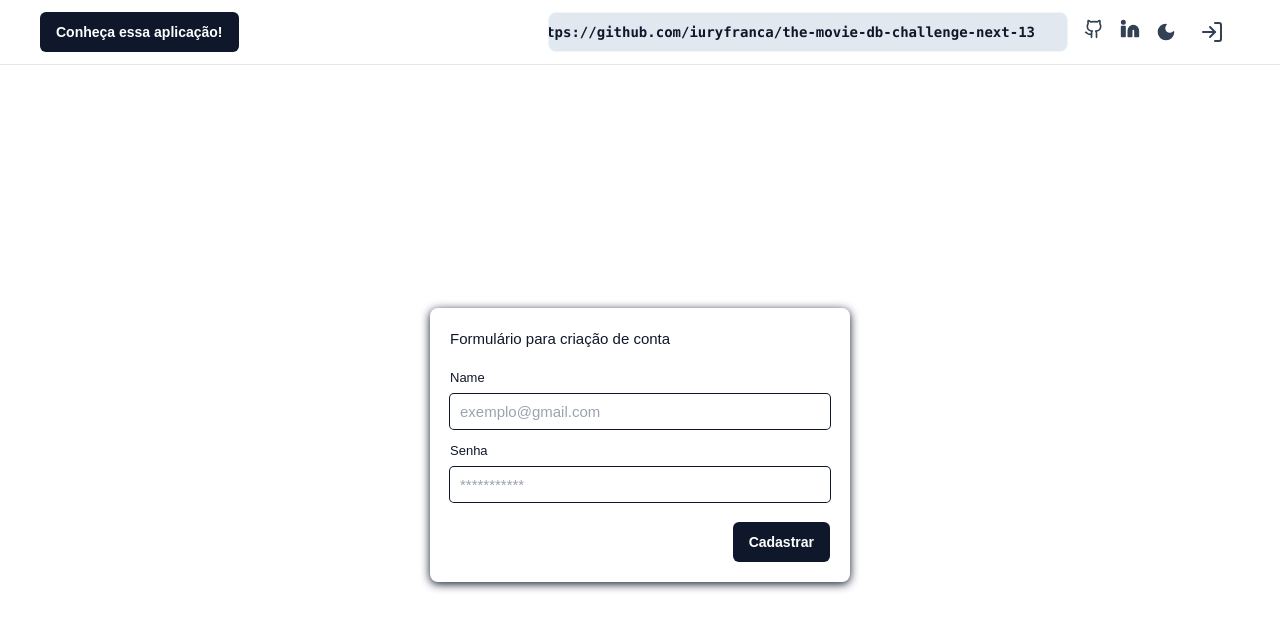
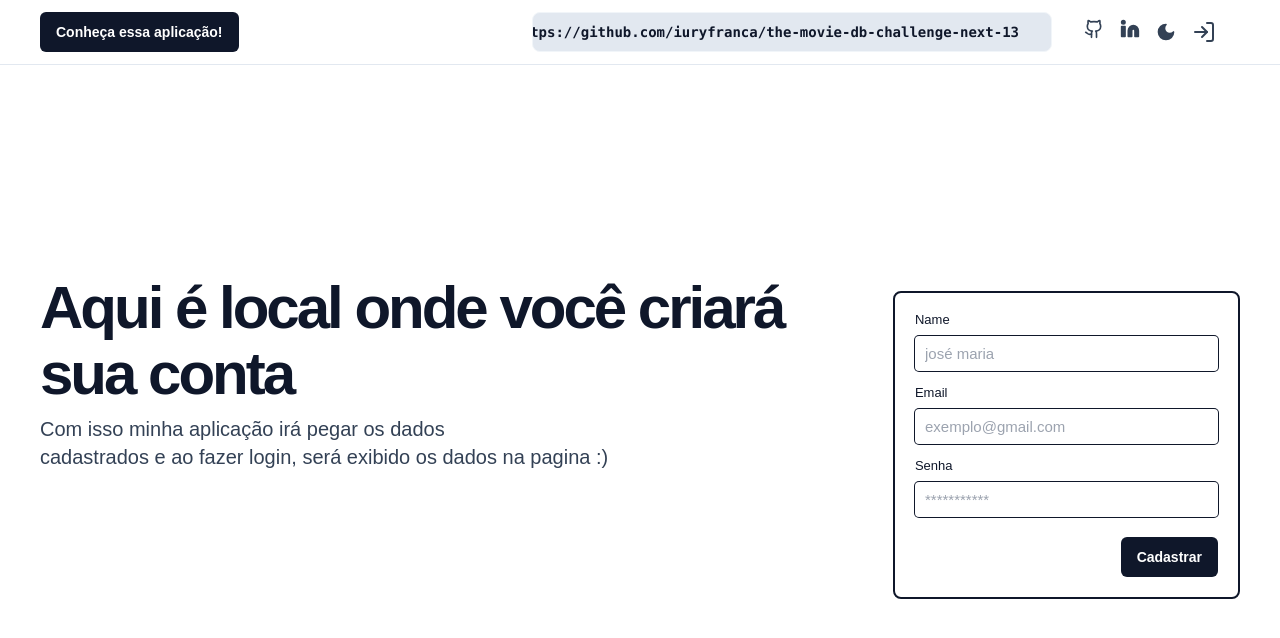
Before and after one commit to iuryfranca/the-movie-db-challenge-vue, a Vue app: page /register in a window 1280 px wide. Shown: the top 638 px of the page. Built offline with nearby package versions, Linux system fonts and the light colour scheme; what prettier-plugin-tailwindcss would draw is missing.

Commit message:
style: styling view login and register 💎

```diff
--- a/src/components/HeaderPage.vue
+++ b/src/components/HeaderPage.vue
@@ -6,15 +6,6 @@
       class="container flex h-16 items-center sm:justify-between sm:space-x-0"
     >
       <a href="/movies">
-        <!-- <button class="rounded-lg border-2 border-blue-900 p-1">
-          <span class="flex text-xs font-semibold sm:hidden sm:text-sm">
-            Vamos lá!
-          </span>
-          <span class="hidden text-xs font-semibold sm:flex sm:text-sm">
-            Conheça essa aplicação!
-          </span>
-          <LogIn class="ml-2 h-4 w-4" />
-        </button> -->
         <ButtonUi :msg="'Conheça essa aplicação!'" />
       </a>
       <!-- <MainNav /> -->
@@ -38,7 +29,7 @@
             </a>
           </pre>
 
-        <nav class="flex items-center gap-3 space-x-1 px-2">
+        <nav class="flex items-center gap-3 space-x-1 px-6">
           <a :href="siteConfig.links.github" target="_blank" rel="noreferrer">
             <button>
               <Github
@@ -80,7 +71,7 @@
           <!-- Botão para Login/register -->
           <div class="relative">
             <button
-              class="peer flex cursor-default select-none items-center rounded-sm py-1.5 px-2 text-sm font-medium text-slate-700 outline-none transition-all duration-200 hover:text-slate-900 dark:text-slate-400 dark:hover:text-slate-100"
+              class="rounded-s peer flex cursor-default select-none items-center text-sm font-medium text-slate-700 outline-none transition-all duration-200 hover:text-slate-900 dark:text-slate-400 dark:hover:text-slate-100"
             >
               <LogIn />
             </button>
@@ -96,6 +87,12 @@
                     href="/login"
                   >
                     Login
+                  </a>
+                  <a
+                    class="relative flex w-full cursor-default select-none items-center rounded-sm py-1.5 px-2 text-sm font-medium outline-none hover:bg-slate-100 focus:bg-slate-100 data-[disabled]:pointer-events-none data-[disabled]:opacity-50 dark:hover:bg-slate-700 dark:focus:bg-slate-700"
+                    href="/register"
+                  >
+                    Registro
                   </a>
                   <button
                     class="relative flex w-full cursor-default select-none items-center rounded-sm py-1.5 px-2 text-sm font-medium outline-none hover:bg-slate-100 focus:bg-slate-100 data-[disabled]:pointer-events-none data-[disabled]:opacity-50 dark:hover:bg-slate-700 dark:focus:bg-slate-700"
--- a/src/store/index.ts
+++ b/src/store/index.ts
@@ -6,6 +6,7 @@ import {
   createUserWithEmailAndPassword,
   signInWithEmailAndPassword,
   signOut,
+  updateProfile,
 } from 'firebase/auth'
 
 const store = createStore({
@@ -19,15 +20,21 @@ const store = createStore({
     },
   },
   actions: {
-    async signup(context, { email, password }) {
+    async signup(context, { email, password, displayName }) {
       console.log('signup atualizado')
 
-      const res = await createUserWithEmailAndPassword(auth, email, password)
-      if (res) {
-        context.commit('setUser', res.user)
-      } else {
-        throw new Error('Algo deu errado na hora de criar sua conta :(')
-      }
+      await createUserWithEmailAndPassword(auth, email, password).then(
+        (res) => {
+          if (res) {
+            context.commit('setUser', res.user)
+            updateProfile(res.user, {
+              displayName: displayName,
+            })
+          } else {
+            throw new Error('Algo deu errado na hora de criar sua conta :(')
+          }
+        }
+      )
     },
     async login(context, { email, password }) {
       console.log('Login realizado')
--- a/src/views/LoginView.vue
+++ b/src/views/LoginView.vue
@@ -1,7 +1,25 @@
 <template>
-  <div class="flex h-full min-h-[90vh] w-full items-center justify-center">
+  <div
+    class="flex h-full min-h-[90vh] w-full flex-col items-center justify-center gap-5 sm:flex-row"
+  >
     <div
-      class="0 mt-10 h-min w-[420px] items-center rounded-lg shadow-[0_2px_10px]"
+      class="flex min-h-min max-w-[900px] flex-col items-start gap-2 sm:min-h-[300px]"
+    >
+      <h1
+        class="text-3xl font-extrabold leading-tight tracking-tighter md:text-5xl lg:text-6xl lg:leading-[1.1]"
+      >
+        Aqui é local onde você irá fazer o login
+      </h1>
+      <span
+        class="max-w-[700px] text-lg text-slate-700 dark:text-slate-400 sm:text-xl"
+      >
+        Com isso minha aplicação irá pegar os dados
+        <br class="hidden sm:inline" />
+        cadastrados e ao fazer login, será exibido os dados na pagina :)
+      </span>
+    </div>
+    <div
+      class="mt-10 h-min w-full items-center rounded-lg border-2 border-slate-900 dark:border-white sm:w-[420px]"
     >
       <form
         className="p-5 rounded-b-md outline-none focus:shadow-[0_0_0_2px] focus:shadow-black"
@@ -15,7 +33,7 @@
             className="text-[13px] leading-none mb-2.5 block"
             htmlFor="name"
           >
-            Name
+            Email
           </label>
           <input
             className="rounded px-2.5 text-[15px] leading-none shadow-[0_0_0_1px] h-[35px] focus:shadow-[0_0_0_2px] outline-none text-slate-900"
@@ -41,7 +59,7 @@
           />
         </fieldset>
         <div className="flex justify-end mt-5">
-          <ButtonUi msg="Salvar" />
+          <ButtonUi msg="Entrar" />
         </div>
         <div v-if="error">
           <span class="text-xs text-red-600">{{ error }}</span>
--- a/src/views/SignupView.vue
+++ b/src/views/SignupView.vue
@@ -1,18 +1,48 @@
 <template>
-  <div class="flex h-full min-h-[90vh] w-full items-center justify-center">
+  <div
+    class="flex h-full min-h-[90vh] w-full flex-col items-center justify-center gap-5 sm:flex-row"
+  >
     <div
-      class="0 mt-10 h-min w-[420px] items-center rounded-lg shadow-[0_2px_10px]"
+      class="flex min-h-min max-w-[900px] flex-col items-start gap-2 sm:min-h-[300px]"
+    >
+      <h1
+        class="text-3xl font-extrabold leading-tight tracking-tighter md:text-5xl lg:text-6xl lg:leading-[1.1]"
+      >
+        Aqui é local onde você criará sua conta
+      </h1>
+      <span
+        class="max-w-[700px] text-lg text-slate-700 dark:text-slate-400 sm:text-xl"
+      >
+        Com isso minha aplicação irá pegar os dados
+        <br class="hidden sm:inline" />
+        cadastrados e ao fazer login, será exibido os dados na pagina :)
+      </span>
+    </div>
+    <div
+      class="mt-10 h-min w-full items-center rounded-lg border-2 border-slate-900 dark:border-white sm:w-[420px]"
     >
       <form
-        className="p-5 rounded-b-md outline-none focus:shadow-[0_0_0_2px] focus:shadow-black"
+        className="p-5 rounded-b-md outline-non"
         @submit.prevent="handleSubmit"
       >
-        <p className="mb-5 text-[15px] leading-normal">
-          Formulário para criação de conta
-        </p>
+        <fieldset className="mb-[15px] w-full flex flex-col justify-start">
+          <label
+            className="text-[13px] leading-none mb-2.5 block"
+            htmlFor="name"
+          >
+            Name
+          </label>
+          <input
+            className="rounded px-2.5 text-[15px] leading-none shadow-[0_0_0_1px] h-[35px] focus:shadow-[0_0_0_2px] outline-none text-slate-900"
+            id="name"
+            v-model="displayName"
+            type="text"
+            placeholder="josé maria"
+          />
+        </fieldset>
         <fieldset className="mb-[15px] w-full flex flex-col justify-start">
           <label className="text-[13px] leading-none mb-2.5 block" for="name">
-            Name
+            Email
           </label>
           <input
             className="rounded px-2.5 text-[15px] leading-none shadow-[0_0_0_1px] h-[35px] focus:shadow-[0_0_0_2px] outline-none text-slate-900"
@@ -23,6 +53,7 @@
             required
           />
         </fieldset>
+
         <fieldset className="mb-[15px] w-full flex flex-col justify-start">
           <label
             className="text-[13px] leading-none mb-2.5 block"
@@ -61,6 +92,7 @@ export default {
   setup() {
     const email = ref('')
     const password = ref('')
+    const displayName = ref('')
     const error = ref(null)
 
     const store = useStore()
@@ -71,6 +103,7 @@ export default {
         await store.dispatch('signup', {
           email: email.value,
           password: password.value,
+          displayName: displayName.value,
         })
         router.push('/login')
       } catch (err) {
```
